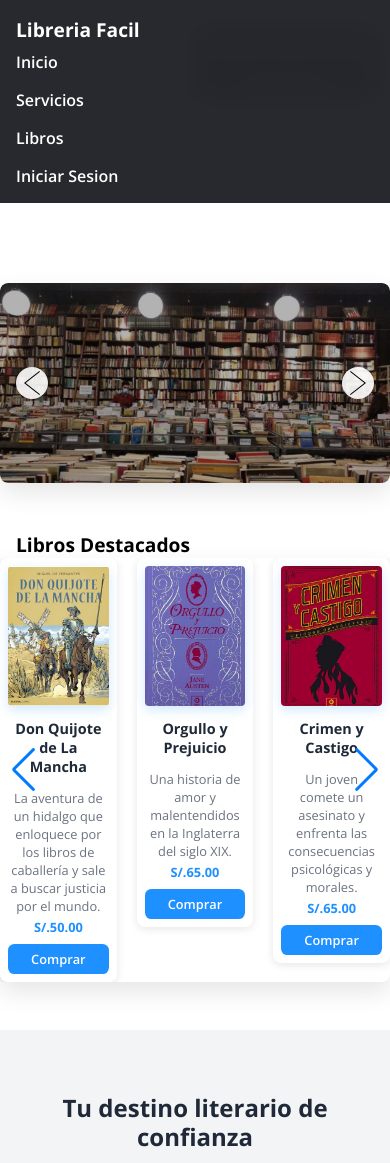
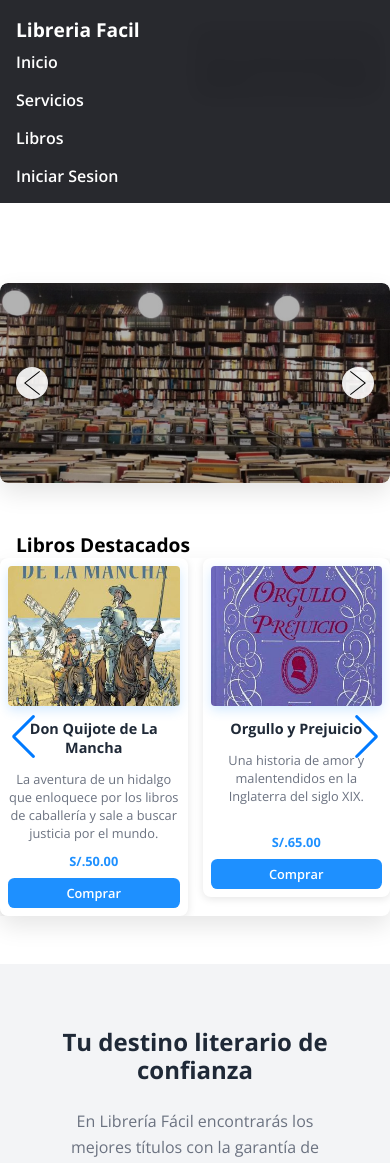
Before and after one commit to gerald-gv/libreriafacil, a React (Create React App) app: page / in a window 390 px wide. Shown: the top 1163 px of the page. Built offline with nearby package versions, Linux system fonts and the light colour scheme.

Commit message:
Configuracion de Sliders - BreakPoints

```diff
--- a/src/componente-reutlizable/SliderLibros.js
+++ b/src/componente-reutlizable/SliderLibros.js
@@ -11,10 +11,18 @@ const SliderLibros = ({ libros = []}) =>{
         <section className="slider-libros">
             <Swiper
                 modules={[Navigation]}
-                spaceBetween={20}
-                slidesPerView={3}
                 loop={true}
                 navigation={true}
+                breakpoints={{
+                    320:{
+                        slidesPerView: 2,
+                        spaceBetween: 15
+                    },
+                    768:{
+                        slidesPerView: 3,
+                        spaceBetween: 20
+                    }
+                }}
             >
                 {libros.map((libro, index) => (
                     <SwiperSlide key={index}>
```
